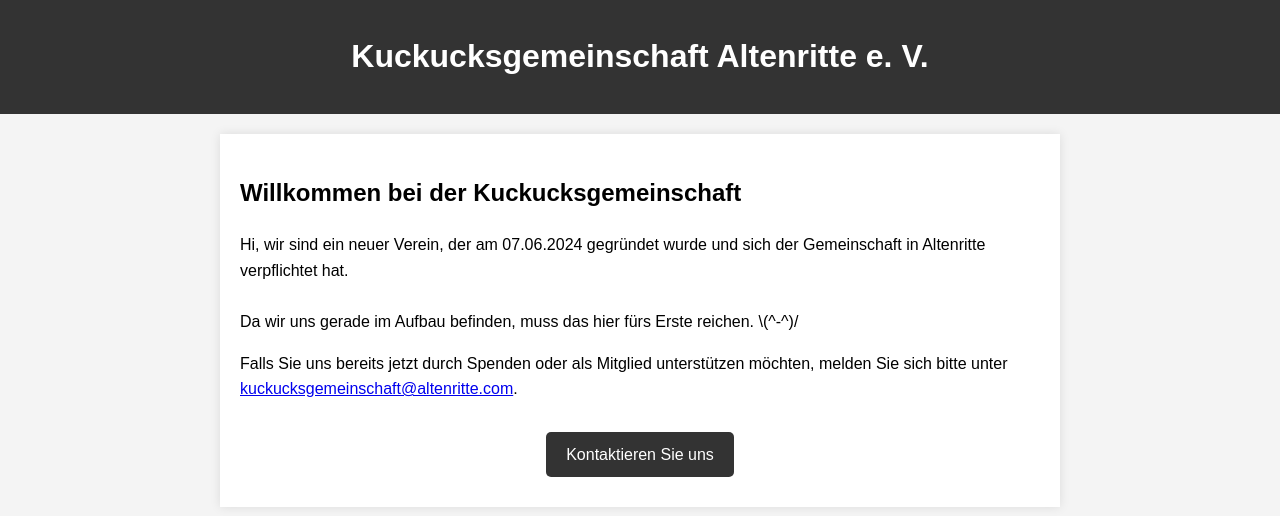
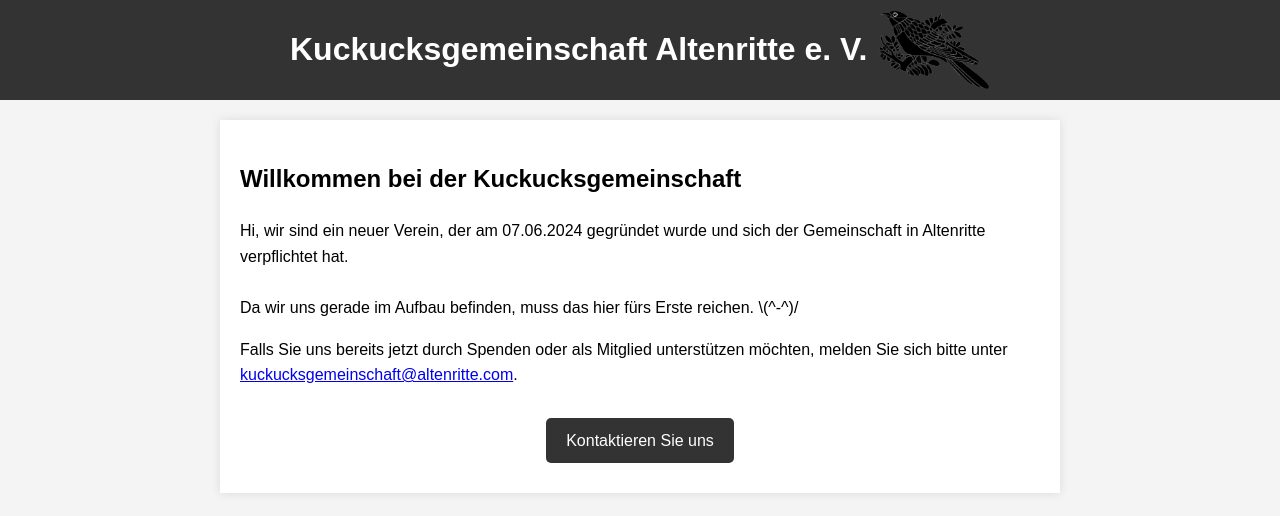
Before and after one commit to DeathCore1120/KKGA-website, a plain HTML site: page index.html in a window 1280 px wide. Drawn offline with Linux system fonts and the light colour scheme.

Commit message:
Update index.html

```diff
--- a/index.html
+++ b/index.html
@@ -15,8 +15,18 @@
         header {
             background: #333;
             color: #fff;
-            padding: 10px 0;
+            padding: 10px;
             text-align: center;
+            display: flex;
+            justify-content: center;
+            align-items: center;
+        }
+        header h1 {
+            margin: 0;
+            padding-right: 10px;
+        }
+         header img {
+            height: 80px;
         }
         main {
             padding: 20px;
@@ -49,6 +59,7 @@
 <body>
     <header>
         <h1>Kuckucksgemeinschaft Altenritte e. V.</h1>
+        <img src="Kuckuck5.png" alt="Kuckucksgemeinschaft Logo">
     </header>
     <main>
         <div class="container">
```
